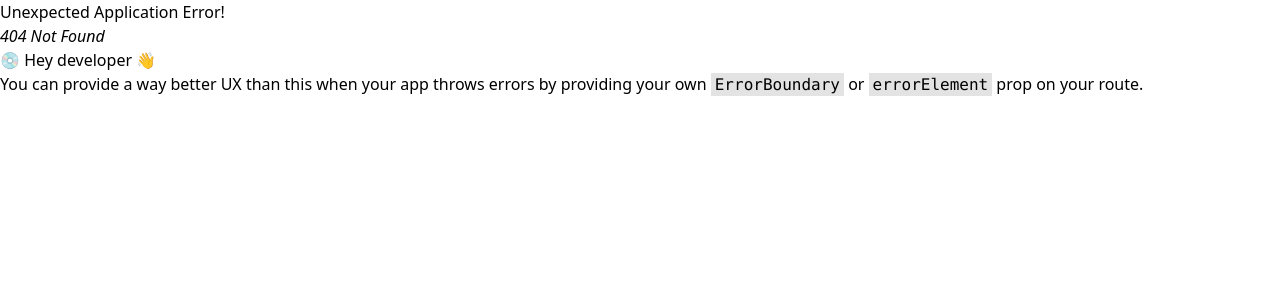
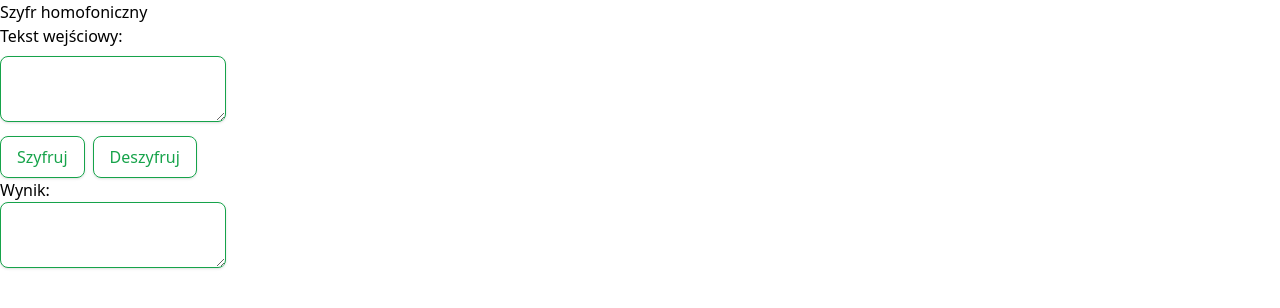
Before and after one commit to ekrzeptowski/wsei-bsi, a React (Create React App) app: page /homophonic in a window 1280 px wide. Before the commit this address had no page. Shown: the top 308 px of the page. Built offline with nearby package versions, Linux system fonts and the light colour scheme.

Commit message:
Add homophonic cipher

```diff
--- a/src/index.js
+++ b/src/index.js
@@ -6,6 +6,7 @@ import reportWebVitals from "./reportWebVitals";
 import { createBrowserRouter, RouterProvider } from "react-router-dom";
 import { Caesar } from "./pages/Caesar";
 import { Polybius } from "./pages/Polybius";
+import { Homophonic } from "./pages/Homophonic";
 
 const router = createBrowserRouter([
   {
@@ -20,6 +21,10 @@ const router = createBrowserRouter([
     path: "/polybius",
     element: <Polybius />,
   },
+  {
+    path: "/homophonic",
+    element: <Homophonic />,
+  },
 ]);
 
 const root = ReactDOM.createRoot(document.getElementById("root"));
--- /dev/null
+++ b/src/pages/Homophonic.jsx
@@ -0,0 +1,107 @@
+import { useState } from "react";
+import { notAlphabetRegex } from "../common";
+
+import { Label } from "../components/Label";
+import { Button } from "../components/Button";
+import { TextArea } from "../components/TextArea";
+
+/*
+Function to generate the key
+ function randomNum() {
+   return Math.floor(Math.random() * 5) + 1;
+ }
+
+ const availableIndexes = [...Array(999).keys()];
+
+ alphabet
+   .split("")
+   .forEach(
+     (letter) =>
+       (key[letter] = [...Array(randomNum())].flatMap(() =>
+         availableIndexes.splice(Math.floor(Math.random() * availableIndexes.length), 1)
+       ))
+   );
+*/
+
+const key = {
+  a: [712, 802, 845, 460, 671],
+  ą: [904, 145, 455],
+  b: [328, 941],
+  c: [942, 589],
+  ć: [740, 756, 844, 912, 812],
+  d: [182, 246, 179],
+  e: [411, 981, 61, 82, 574],
+  ę: [102, 403],
+  f: [732, 755, 910, 400],
+  g: [490, 27, 306],
+  h: [283, 605],
+  i: [570, 891, 524, 337, 368],
+  j: [33, 484],
+  k: [871, 525, 417, 661, 313],
+  l: [488, 526, 375],
+  ł: [141, 933],
+  m: [174, 738, 131, 675, 544],
+  n: [560, 161, 549, 658],
+  ń: [77, 799, 192],
+  o: [855, 155],
+  ó: [823, 759, 410, 556, 690],
+  p: [550, 327, 609, 974, 633],
+  q: [679],
+  r: [373],
+  s: [186],
+  ś: [0, 867, 44],
+  t: [825, 277, 151],
+  u: [356],
+  v: [76, 884, 437, 840, 513],
+  w: [814, 903, 781],
+  x: [508],
+  y: [808, 763, 101],
+  z: [745],
+  ź: [333, 220, 392],
+  ż: [975],
+};
+
+export const Homophonic = () => {
+  const [input, setInput] = useState("");
+  const [output, setOutput] = useState("");
+
+  // encrypt and set output
+  const handleEncrypt = () => {
+    const encrypted = [...input.toLowerCase().replace(notAlphabetRegex, "")]
+      .map((char) => {
+        const index = key[char];
+        return index === undefined ? char : index[Math.floor(Math.random() * index.length)];
+      })
+      .join(" ");
+    setOutput(encrypted);
+  };
+
+  // decrypt and set output
+  const handleDecrypt = () => {
+    const decrypted = input
+      .split(" ")
+      .map((char) => {
+        const index = Object.entries(key).find(([key, value]) => value.includes(parseInt(char)));
+        return index === undefined ? char : index[0];
+      })
+      .join("");
+    setOutput(decrypted);
+  };
+
+  return (
+    <>
+      <h1>Szyfr homofoniczny</h1>
+      <div className="space-y-2">
+        <Label htmlFor="input">Tekst wejściowy:</Label>
+        <TextArea id="input" type="text" value={input} onChange={(e) => setInput(e.target.value)} />
+
+        <div className="space-x-2">
+          <Button onClick={handleEncrypt}>Szyfruj</Button>
+          <Button onClick={handleDecrypt}>Deszyfruj</Button>
+        </div>
+      </div>
+      <p>Wynik:</p>
+      <TextArea value={output} />
+    </>
+  );
+};
```
